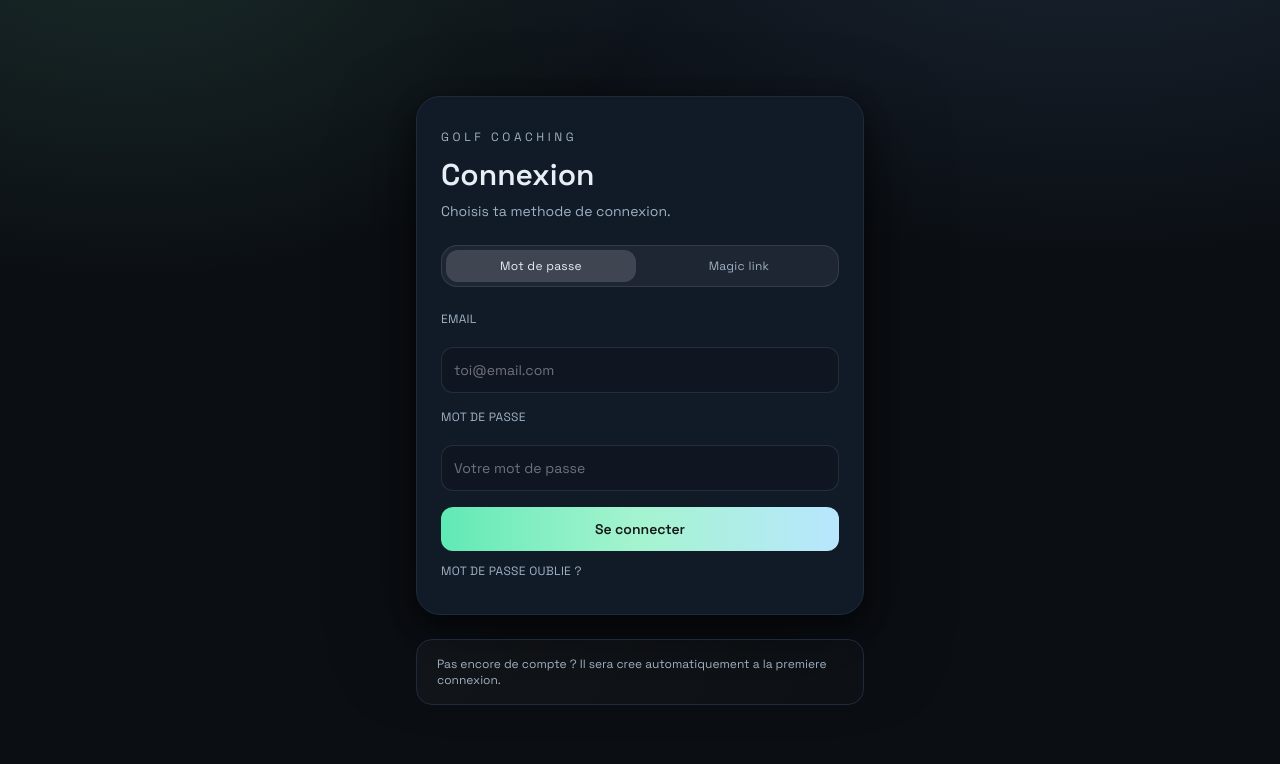
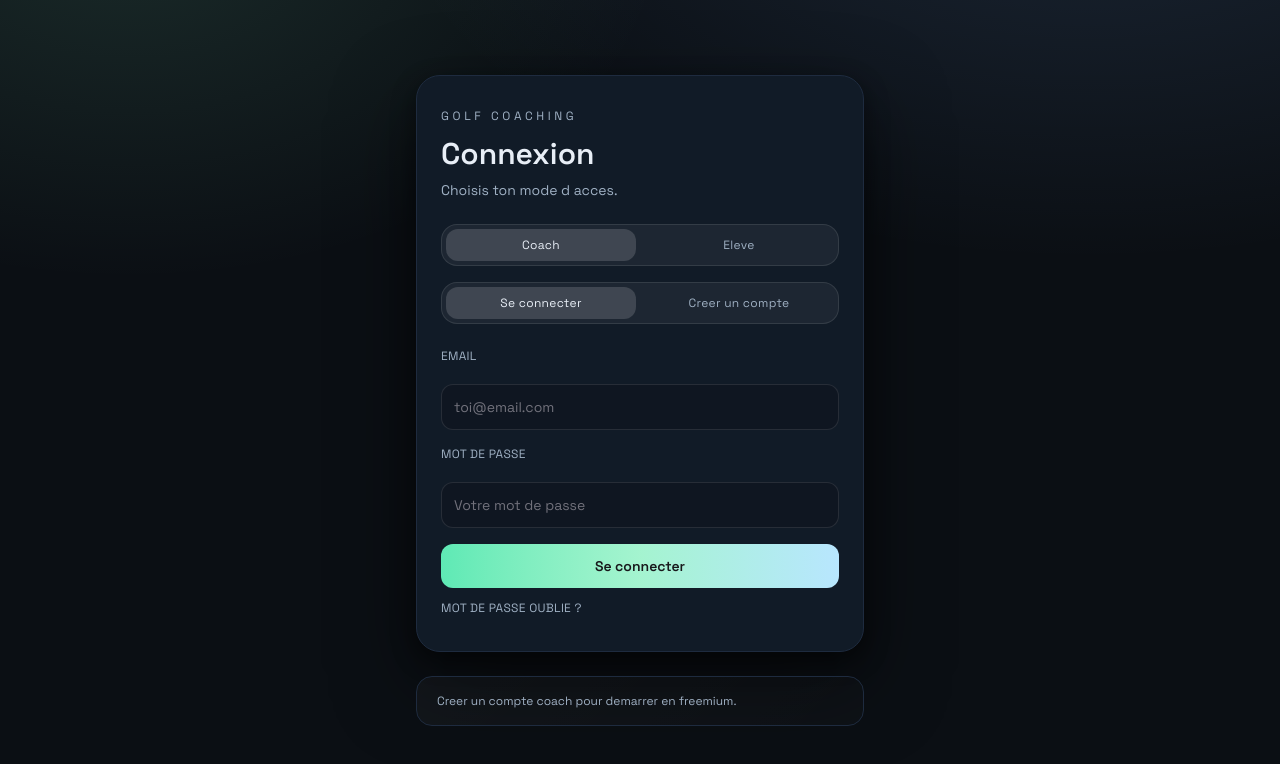
Before and after one commit to AdrienMichelLAFUGE/golf-coaching, a Next.js app: page / in a window 1280 px wide. Shown: the top 764 px of the page. Built offline with nearby package versions, Linux system fonts and the light colour scheme; no server answers.

Commit message:
feat: Implement profile ensuring API endpoint for user onboarding

```diff
--- /dev/null
+++ b/src/app/api/onboarding/ensure-profile/route.ts
@@ -0,0 +1,108 @@
+import { NextResponse } from "next/server";
+import { createClient } from "@supabase/supabase-js";
+
+export async function POST(request: Request) {
+  const supabaseUrl = process.env.NEXT_PUBLIC_SUPABASE_URL;
+  const supabaseAnonKey = process.env.NEXT_PUBLIC_SUPABASE_ANON_KEY;
+  const serviceRoleKey = process.env.SUPABASE_SERVICE_ROLE_KEY;
+
+  if (!supabaseUrl || !supabaseAnonKey || !serviceRoleKey) {
+    return NextResponse.json(
+      { error: "Missing Supabase env vars." },
+      { status: 500 }
+    );
+  }
+
+  const authHeader = request.headers.get("authorization") ?? "";
+  const supabase = createClient(supabaseUrl, supabaseAnonKey, {
+    global: { headers: { Authorization: authHeader } },
+  });
+
+  const { data: userData, error: userError } = await supabase.auth.getUser();
+  if (userError || !userData.user) {
+    return NextResponse.json({ error: "Unauthorized." }, { status: 401 });
+  }
+
+  const user = userData.user;
+  const email = user.email?.trim();
+  if (!email) {
+    return NextResponse.json({ error: "Email introuvable." }, { status: 400 });
+  }
+
+  const admin = createClient(supabaseUrl, serviceRoleKey, {
+    auth: { persistSession: false },
+  });
+
+  const { data: profile } = await admin
+    .from("profiles")
+    .select("id, role, org_id")
+    .eq("id", user.id)
+    .maybeSingle();
+
+  if (profile?.id) {
+    return NextResponse.json({ ok: true, role: profile.role });
+  }
+
+  const { data: student } = await admin
+    .from("students")
+    .select("id, org_id, first_name, last_name")
+    .ilike("email", email)
+    .maybeSingle();
+
+  if (student?.id && student.org_id) {
+    const fullName = `${student.first_name ?? ""} ${student.last_name ?? ""}`.trim();
+    const { error: profileError } = await admin.from("profiles").upsert(
+      {
+        id: user.id,
+        org_id: student.org_id,
+        role: "student",
+        full_name: fullName || null,
+      },
+      { onConflict: "id" }
+    );
+
+    if (profileError) {
+      return NextResponse.json({ error: profileError.message }, { status: 400 });
+    }
+
+    return NextResponse.json({ ok: true, role: "student" });
+  }
+
+  const roleHint = String(user.user_metadata?.role ?? "").toLowerCase();
+  if (roleHint !== "coach" && roleHint !== "owner") {
+    return NextResponse.json(
+      { error: "Acces reserve aux comptes invites." },
+      { status: 403 }
+    );
+  }
+
+  const { data: org, error: orgError } = await admin
+    .from("organizations")
+    .insert([{ name: "Nouvelle organisation" }])
+    .select("id")
+    .single();
+
+  if (orgError || !org) {
+    return NextResponse.json(
+      { error: orgError?.message ?? "Creation organisation impossible." },
+      { status: 400 }
+    );
+  }
+
+  const fullName = String(user.user_metadata?.full_name ?? "").trim();
+  const { error: profileError } = await admin.from("profiles").upsert(
+    {
+      id: user.id,
+      org_id: org.id,
+      role: "owner",
+      full_name: fullName || null,
+    },
+    { onConflict: "id" }
+  );
+
+  if (profileError) {
+    return NextResponse.json({ error: profileError.message }, { status: 400 });
+  }
+
+  return NextResponse.json({ ok: true, role: "owner" });
+}
--- a/src/app/app/coach/parametres/page.tsx
+++ b/src/app/app/coach/parametres/page.tsx
@@ -100,6 +100,7 @@ export default function CoachSettingsPage() {
     () => normalizeSections(reportDefaultSections),
     [reportDefaultSections]
   );
+  const aiLocked = !(organization?.ai_enabled ?? false);
 
   useEffect(() => {
     const loadSettings = async () => {
@@ -618,14 +619,37 @@ export default function CoachSettingsPage() {
           </section>
 
           <section className="panel rounded-2xl p-6">
-            <h3 className="text-lg font-semibold text-[var(--text)]">
-              Assistant IA
-            </h3>
+            <div className="flex flex-wrap items-center justify-between gap-2">
+              <h3 className="text-lg font-semibold text-[var(--text)]">
+                Assistant IA
+              </h3>
+              {aiLocked ? (
+                <span className="flex items-center gap-2 rounded-full border border-amber-300/30 bg-amber-400/10 px-2 py-1 text-[0.6rem] uppercase tracking-wide text-amber-200">
+                  <svg
+                    viewBox="0 0 24 24"
+                    className="h-3.5 w-3.5"
+                    fill="none"
+                    stroke="currentColor"
+                    strokeWidth="2"
+                    strokeLinecap="round"
+                    strokeLinejoin="round"
+                  >
+                    <rect x="3" y="11" width="18" height="11" rx="2" />
+                    <path d="M7 11V7a5 5 0 0 1 10 0v4" />
+                  </svg>
+                  Premium
+                </span>
+              ) : null}
+            </div>
             <p className="mt-2 text-xs text-[var(--muted)]">
               Parametres par defaut utilises par l IA. Les actions IA sont
               reservees aux comptes premium.
             </p>
-            <div className="mt-4 grid gap-4 md:grid-cols-[1fr_1fr]">
+            <div
+              className={`mt-4 grid gap-4 md:grid-cols-[1fr_1fr] ${
+                aiLocked ? "pointer-events-none opacity-60" : ""
+              }`}
+            >
               <div>
                 <label className="text-xs uppercase tracking-wide text-[var(--muted)]">
                   IA active
@@ -818,7 +842,7 @@ export default function CoachSettingsPage() {
               Mot de passe
             </h3>
             <p className="mt-2 text-xs text-[var(--muted)]">
-              Cree ou modifie ton mot de passe pour te connecter sans magic link.
+              Cree ou modifie ton mot de passe pour te connecter.
             </p>
             <div className="mt-4 grid gap-4 md:grid-cols-[1fr_1fr_auto]">
               <div>
--- a/src/app/page.tsx
+++ b/src/app/page.tsx
@@ -5,13 +5,15 @@ import { useRouter } from "next/navigation";
 import { supabase } from "@/lib/supabaseClient";
 
 type Status = "idle" | "sending" | "sent" | "error";
-type AuthMode = "password" | "magic";
+type AccountType = "coach" | "student";
+type CoachFlow = "signin" | "signup";
 
 export default function Home() {
   const router = useRouter();
   const [email, setEmail] = useState("");
   const [password, setPassword] = useState("");
-  const [mode, setMode] = useState<AuthMode>("password");
+  const [accountType, setAccountType] = useState<AccountType>("coach");
+  const [coachFlow, setCoachFlow] = useState<CoachFlow>("signin");
   const [status, setStatus] = useState<Status>("idle");
   const [message, setMessage] = useState("");
 
@@ -33,22 +35,32 @@ export default function Home() {
     };
   }, [router]);
 
-  const sendMagicLink = async (trimmedEmail: string) => {
-    const { error } = await supabase.auth.signInWithOtp({
-      email: trimmedEmail,
-      options: {
-        emailRedirectTo: `${window.location.origin}/auth/callback`,
-      },
-    });
+  useEffect(() => {
+    if (accountType === "student") {
+      setCoachFlow("signin");
+    }
+  }, [accountType]);
 
-    if (error) {
-      setStatus("error");
-      setMessage(error.message);
-      return;
+  useEffect(() => {
+    if (coachFlow === "signup") return;
+  }, [coachFlow]);
+
+  const ensureProfile = async () => {
+    const { data: sessionData } = await supabase.auth.getSession();
+    const token = sessionData.session?.access_token;
+    if (!token) {
+      return { ok: false, error: "Session invalide." };
     }
 
-    setStatus("sent");
-    setMessage("Magic link envoye. Verifie ta boite mail.");
+    const response = await fetch("/api/onboarding/ensure-profile", {
+      method: "POST",
+      headers: { Authorization: `Bearer ${token}` },
+    });
+    const data = (await response.json()) as { error?: string };
+    if (!response.ok) {
+      return { ok: false, error: data.error ?? "Acces refuse." };
+    }
+    return { ok: true };
   };
 
   const signInWithPassword = async (
@@ -63,6 +75,51 @@ export default function Home() {
     if (error) {
       setStatus("error");
       setMessage(error.message);
+      return;
+    }
+
+    const ensured = await ensureProfile();
+    if (!ensured.ok) {
+      await supabase.auth.signOut();
+      setStatus("error");
+      setMessage(ensured.error ?? "Acces refuse.");
+      return;
+    }
+
+    router.replace("/app");
+  };
+
+  const signUpCoach = async (
+    trimmedEmail: string,
+    trimmedPassword: string
+  ) => {
+    const { data, error } = await supabase.auth.signUp({
+      email: trimmedEmail,
+      password: trimmedPassword,
+      options: {
+        data: { role: "coach" },
+      },
+    });
+
+    if (error) {
+      setStatus("error");
+      setMessage(error.message);
+      return;
+    }
+
+    if (!data.session) {
+      setStatus("sent");
+      setMessage(
+        "Compte cree. Verifie ta boite mail pour confirmer, puis connecte-toi."
+      );
+      return;
+    }
+
+    const ensured = await ensureProfile();
+    if (!ensured.ok) {
+      await supabase.auth.signOut();
+      setStatus("error");
+      setMessage(ensured.error ?? "Acces refuse.");
       return;
     }
 
@@ -81,7 +138,17 @@ export default function Home() {
       return;
     }
 
-    if (mode === "password") {
+    if (accountType === "coach" && coachFlow === "signup") {
+      const trimmedPassword = password.trim();
+      if (!trimmedPassword) {
+        setStatus("error");
+        setMessage("Ajoute un mot de passe.");
+        return;
+      }
+      await signUpCoach(trimmedEmail, trimmedPassword);
+      return;
+    }
+
     const trimmedPassword = password.trim();
     if (!trimmedPassword) {
       setStatus("error");
@@ -89,10 +156,6 @@ export default function Home() {
       return;
     }
     await signInWithPassword(trimmedEmail, trimmedPassword);
-      return;
-    }
-
-    await sendMagicLink(trimmedEmail);
   };
 
   const handlePasswordReset = async () => {
@@ -131,35 +194,67 @@ export default function Home() {
             Golf Coaching
           </p>
           <h1 className="mt-3 font-[var(--font-display)] text-3xl font-semibold">
-            Connexion
+            {accountType === "coach" && coachFlow === "signup"
+              ? "Creation coach"
+              : "Connexion"}
           </h1>
           <p className="mt-2 text-sm text-[var(--muted)]">
-            Choisis ta methode de connexion.
+            {accountType === "student"
+              ? "Acces eleve uniquement sur invitation."
+              : "Choisis ton mode d acces."}
           </p>
           <div className="mt-6 grid grid-cols-2 gap-2 rounded-2xl border border-white/10 bg-white/5 p-1 text-xs uppercase tracking-wide text-[var(--muted)]">
             <button
               type="button"
-              onClick={() => setMode("password")}
+              onClick={() => setAccountType("coach")}
               className={`rounded-xl px-3 py-2 transition ${
-                mode === "password"
+                accountType === "coach"
                   ? "bg-white/15 text-[var(--text)]"
                   : "hover:text-[var(--text)]"
               }`}
             >
-              Mot de passe
+              Coach
             </button>
             <button
               type="button"
-              onClick={() => setMode("magic")}
+              onClick={() => setAccountType("student")}
               className={`rounded-xl px-3 py-2 transition ${
-                mode === "magic"
+                accountType === "student"
                   ? "bg-white/15 text-[var(--text)]"
                   : "hover:text-[var(--text)]"
               }`}
             >
-              Magic link
+              Eleve
             </button>
           </div>
+          {accountType === "coach" ? (
+            <div className="mt-4 grid grid-cols-2 gap-2 rounded-2xl border border-white/10 bg-white/5 p-1 text-xs uppercase tracking-wide text-[var(--muted)]">
+              <button
+                type="button"
+                onClick={() => setCoachFlow("signin")}
+                className={`rounded-xl px-3 py-2 transition ${
+                  coachFlow === "signin"
+                    ? "bg-white/15 text-[var(--text)]"
+                    : "hover:text-[var(--text)]"
+                }`}
+              >
+                Se connecter
+              </button>
+              <button
+                type="button"
+                onClick={() => {
+                  setCoachFlow("signup");
+                }}
+                className={`rounded-xl px-3 py-2 transition ${
+                  coachFlow === "signup"
+                    ? "bg-white/15 text-[var(--text)]"
+                    : "hover:text-[var(--text)]"
+                }`}
+              >
+                Creer un compte
+              </button>
+            </div>
+          ) : null}
           <form className="mt-6 space-y-4" onSubmit={handleSubmit}>
             <label className="block text-xs uppercase tracking-wide text-[var(--muted)]" htmlFor="email">
               Email
@@ -174,8 +269,6 @@ export default function Home() {
               onChange={(event) => setEmail(event.target.value)}
               className="mt-1 w-full rounded-xl border border-white/10 bg-[var(--bg-elevated)] px-3 py-3 text-sm text-[var(--text)] placeholder:text-zinc-500 focus:border-[var(--accent)] focus:outline-none"
             />
-            {mode === "password" ? (
-              <>
             <label
               className="block text-xs uppercase tracking-wide text-[var(--muted)]"
               htmlFor="password"
@@ -192,8 +285,6 @@ export default function Home() {
               onChange={(event) => setPassword(event.target.value)}
               className="mt-1 w-full rounded-xl border border-white/10 bg-[var(--bg-elevated)] px-3 py-3 text-sm text-[var(--text)] placeholder:text-zinc-500 focus:border-[var(--accent)] focus:outline-none"
             />
-              </>
-            ) : null}
             <button
               type="submit"
               disabled={status === "sending"}
@@ -201,12 +292,13 @@ export default function Home() {
             >
               {status === "sending"
                 ? "Traitement..."
-                : mode === "password"
-                ? "Se connecter"
-                : "Envoyer le magic link"}
+                : accountType === "coach" && coachFlow === "signup"
+                ? "Creer un compte coach"
+                : accountType === "student"
+                ? "Connexion eleve"
+                : "Se connecter"}
             </button>
           </form>
-          {mode === "password" ? (
           <button
             type="button"
             onClick={handlePasswordReset}
@@ -214,7 +306,6 @@ export default function Home() {
           >
             Mot de passe oublie ?
           </button>
-          ) : null}
           {message ? (
             <p
               className={`mt-4 text-sm ${
@@ -226,8 +317,9 @@ export default function Home() {
           ) : null}
         </div>
         <div className="panel-outline rounded-2xl px-5 py-4 text-xs text-[var(--muted)]">
-          Pas encore de compte ? Il sera cree automatiquement a la premiere
-          connexion.
+          {accountType === "student"
+            ? "Un compte eleve est cree uniquement via une invitation coach."
+            : "Creer un compte coach pour demarrer en freemium."}
         </div>
       </div>
     </main>
```
Also changed, not shown: src/app/auth/callback/page.tsx (+13 -1 lines). Lines whose indentation alone changed are shown as unchanged.
